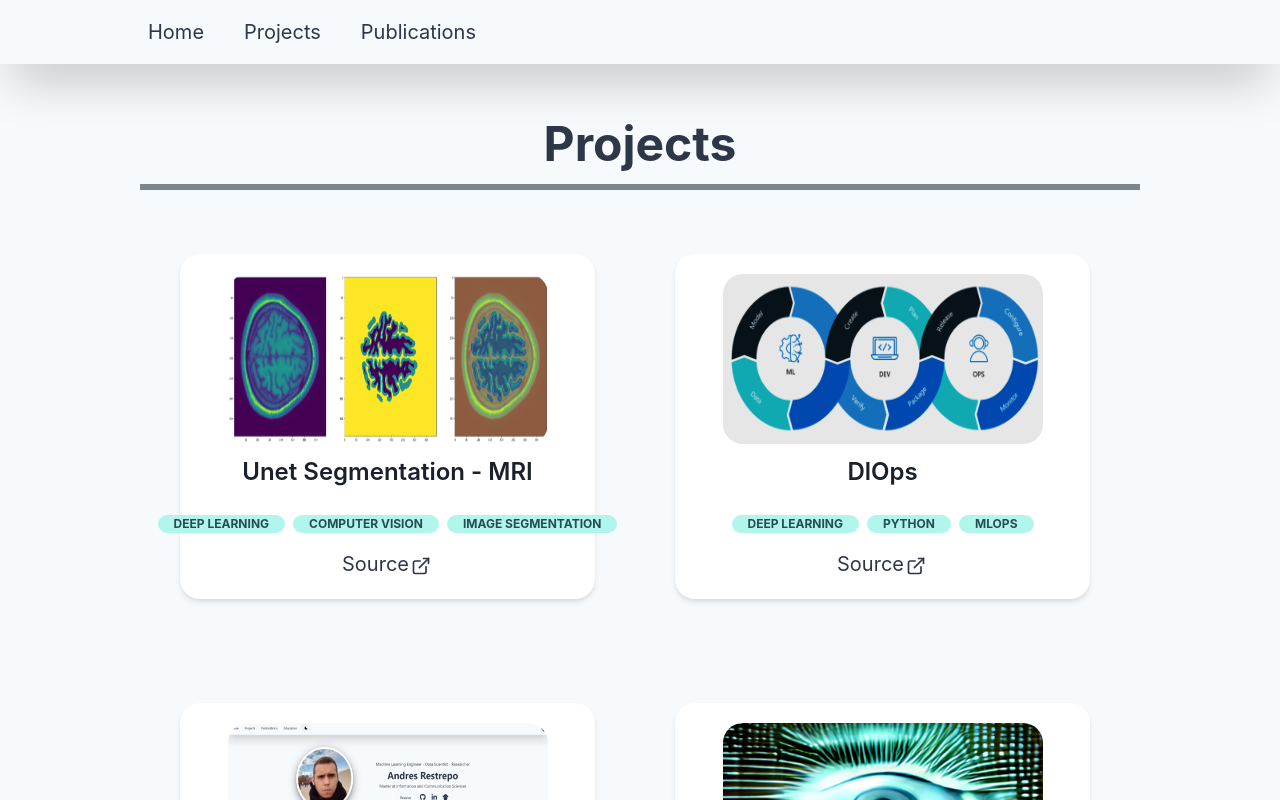
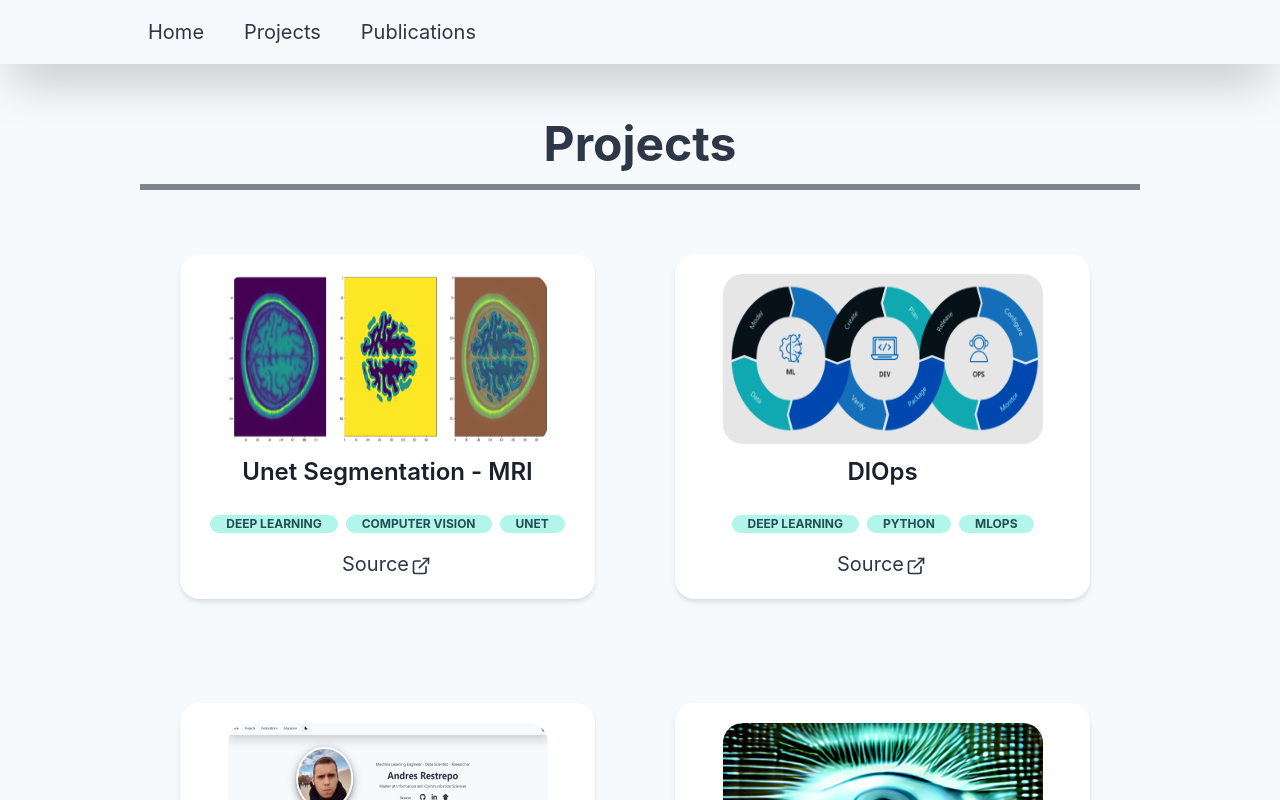
Before and after one commit to AndresRestrepoRodriguez/portfolio, a Next.js app: page /projects in a window 1280 px wide. Shown: the top 800 px of the page. Built offline with nearby package versions, Linux system fonts and the light colour scheme.

Commit message:
fix labels unet

```diff
--- a/pages/projects.tsx
+++ b/pages/projects.tsx
@@ -35,7 +35,7 @@ export default function Home() {
             <Divider size='md' borderColor={'#2D3748'} />
             <Divider size='md' borderColor={'#2D3748'} />
             <Flex direction={["column", "column", "row"]} pt={6}>
-            <Project image_url={'/unet_project.png'} title={'Unet Segmentation - MRI'} source_link='https://github.com/AndresRestrepoRodriguez/MRI_Unet_Segmentation' labels={["Deep Learning", "Computer Vision", "Image Segmentation"]}/>
+            <Project image_url={'/unet_project.png'} title={'Unet Segmentation - MRI'} source_link='https://github.com/AndresRestrepoRodriguez/MRI_Unet_Segmentation' labels={["Deep Learning", "Computer Vision", "UNet"]}/>
             <Project image_url={'/dlops.png'} title={'DlOps'} source_link='https://github.com/AndresRestrepoRodriguez/dlops' labels={["Deep Learning", "Python", "MlOps"]}/>
             </Flex>
             <Flex direction={["column", "column", "row"]} pt={6}>
```
